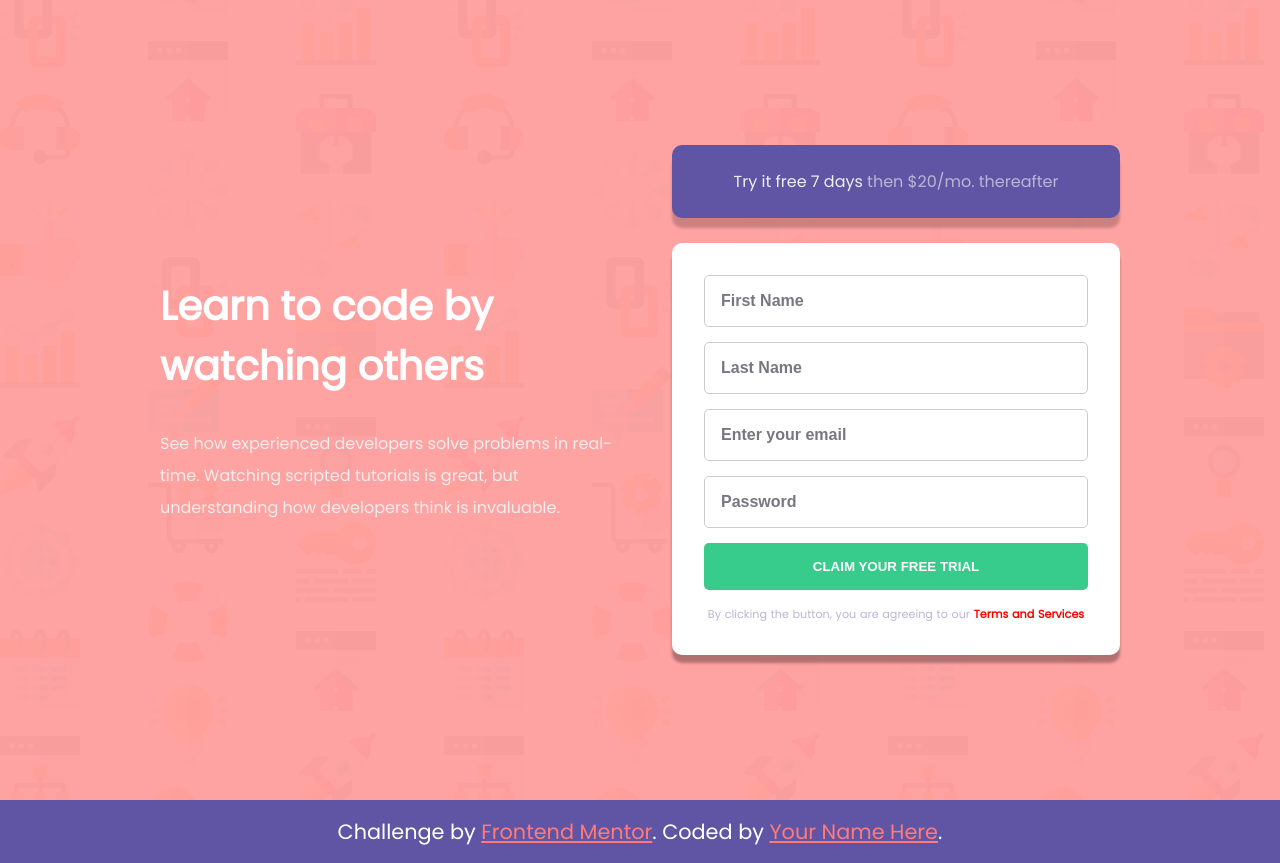
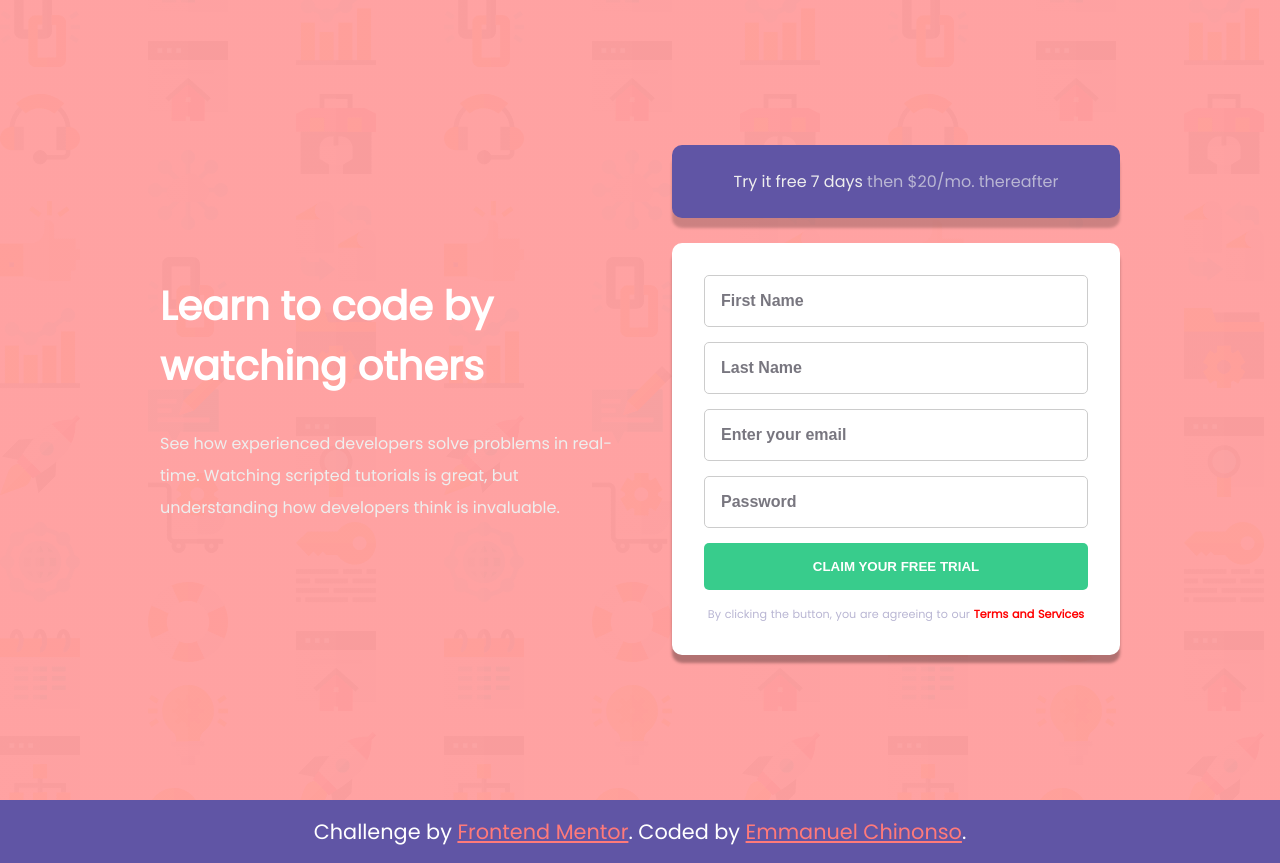
Before and after one commit to Emmahchinonso/front_end-challenge3, a plain HTML site: page index.html in a window 1280 px wide. Drawn offline with Linux system fonts and the light colour scheme.

Commit message:
add links to index.html

```diff
--- a/index.html
+++ b/index.html
@@ -100,7 +100,7 @@
         Challenge by
         <a href="https://www.frontendmentor.io?ref=challenge" target="_blank"
           >Frontend Mentor</a
-        >. Coded by <a href="#">Your Name Here</a>.
+        >. Coded by <a href="https://github.com/Emmahchinonso">Emmanuel Chinonso</a>.
       </p>
     </footer>
     <script src="js/app.js"></script>
```
